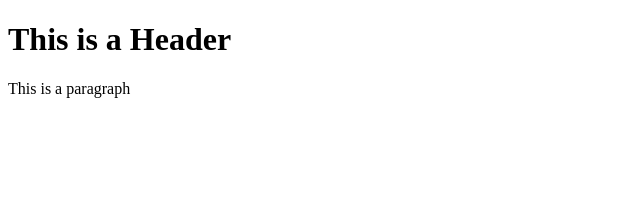
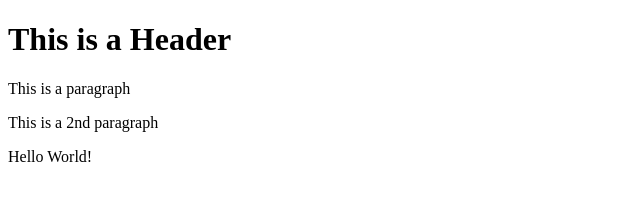
Before and after one commit to calvinrmiller/git-test, a website: page index.html in a window 1280 px wide. Shown: the whole page, without its empty margins (0-640 px from the left). Drawn offline with Linux system fonts and the light colour scheme.

Commit message:
using NPM

```diff
--- a/index.html
+++ b/index.html
@@ -3,5 +3,7 @@
     <body>
         <h1>This is a Header</h1>
         <p>This is a paragraph</p>
+        <p>This is a 2nd paragraph</p>
+        <p>Hello World!</p>
     </body>
 </html>
```
Also changed, not shown: package.json (added, +24 -0 lines), 2 other files.
